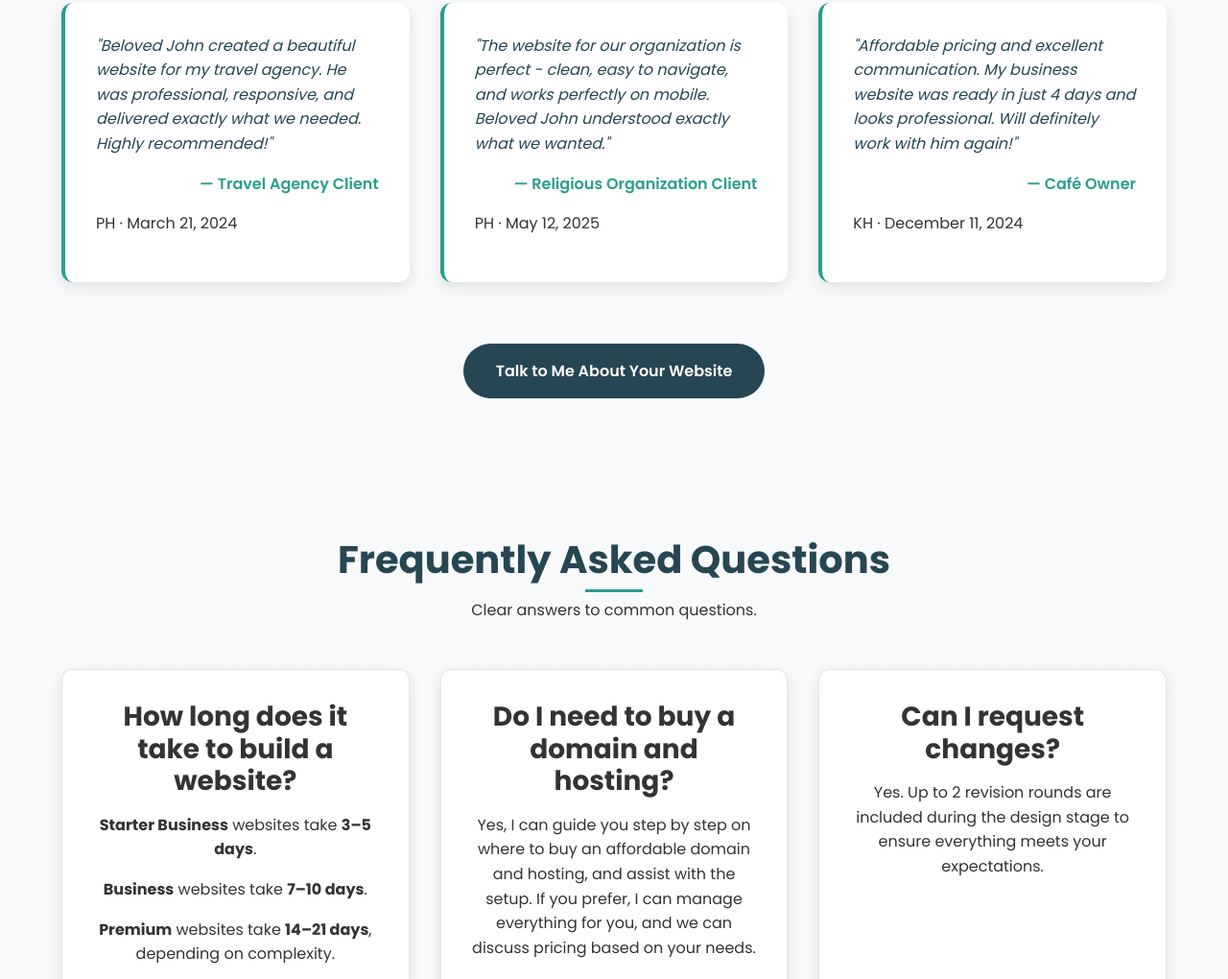
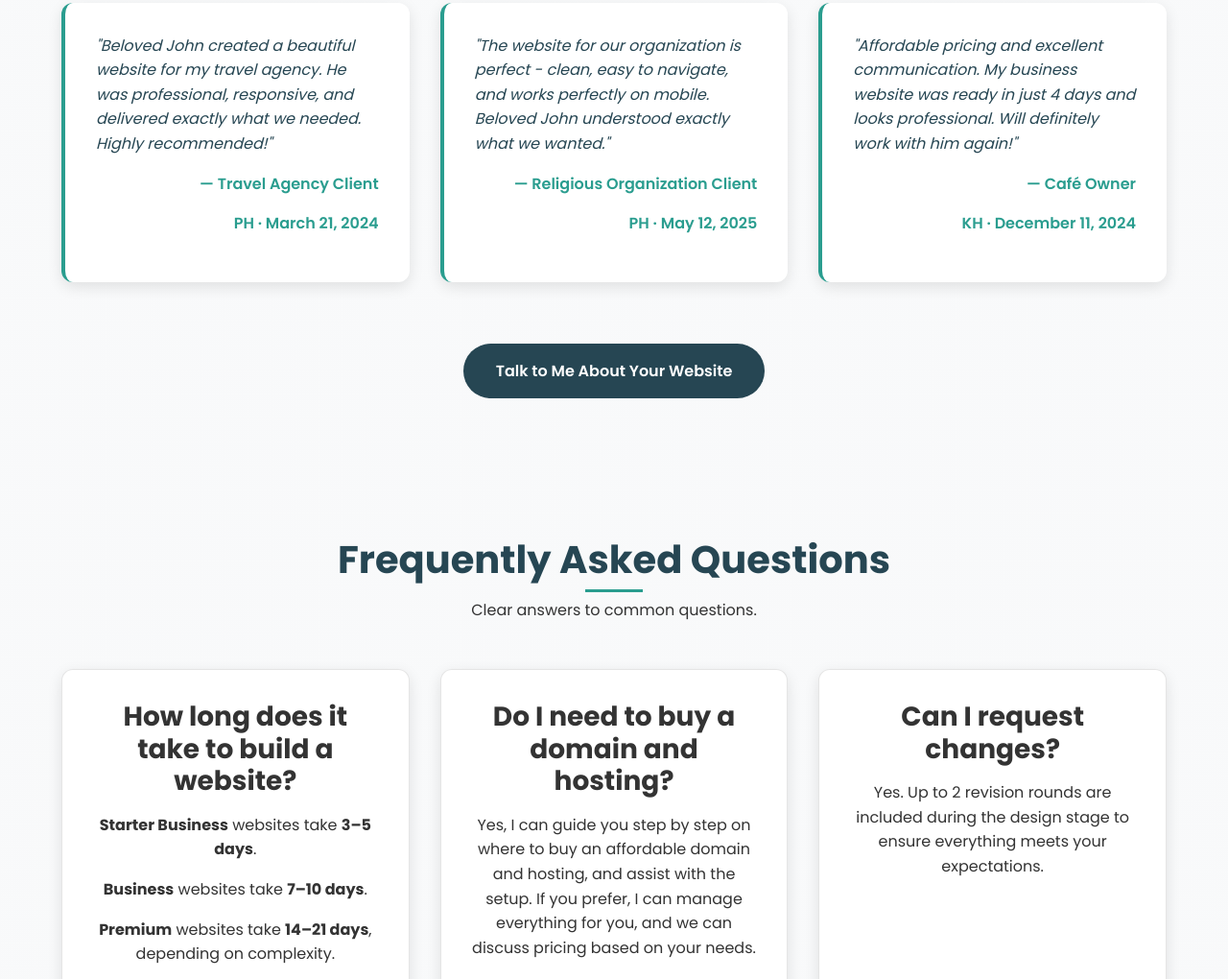
Before and after one commit to belovedjohndev/belovedjohndev, a plain HTML site: page index.html in a window 1280 px wide. Shown: the part 4795-5815 px from the top of the page at 96% size. Drawn offline with Linux system fonts and the light colour scheme.

Commit message:
Update index.html

```diff
--- a/index.html
+++ b/index.html
@@ -1336,7 +1336,7 @@ Each project follows the same pricing and process shown on this page.
             "Beloved John created a beautiful website for my travel agency. He was professional, responsive, and delivered exactly what we needed. Highly recommended!"
           </p>
           <p class="testimonial-author">— Travel Agency Client</p>
-          <p>PH · March 21, 2024</p>
+          <p class="testimonial-author">PH · March 21, 2024</p>
         </div>
 
         <div class="testimonial-card">
@@ -1344,7 +1344,7 @@ Each project follows the same pricing and process shown on this page.
             "The website for our organization is perfect - clean, easy to navigate, and works perfectly on mobile. Beloved John understood exactly what we wanted."
           </p>
           <p class="testimonial-author">— Religious Organization Client</p>
-          <p>PH · May 12, 2025</p>
+          <p class="testimonial-author">PH · May 12, 2025</p>
         </div>
 
         <div class="testimonial-card">
@@ -1352,7 +1352,7 @@ Each project follows the same pricing and process shown on this page.
             "Affordable pricing and excellent communication. My business website was ready in just 4 days and looks professional. Will definitely work with him again!"
           </p>
           <p class="testimonial-author">— Café Owner</p>
-          <p>KH · December 11, 2024</p>
+          <p class="testimonial-author">KH · December 11, 2024</p>
         </div>
       </div>
       <div class="text-center mt-3">
```
